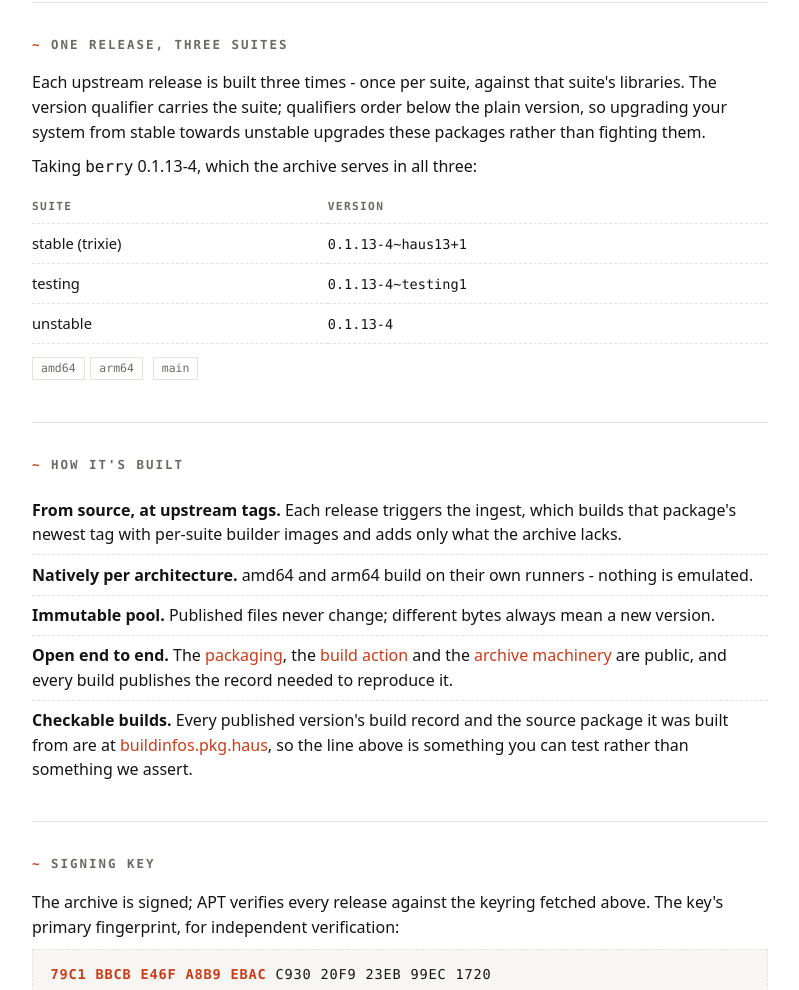
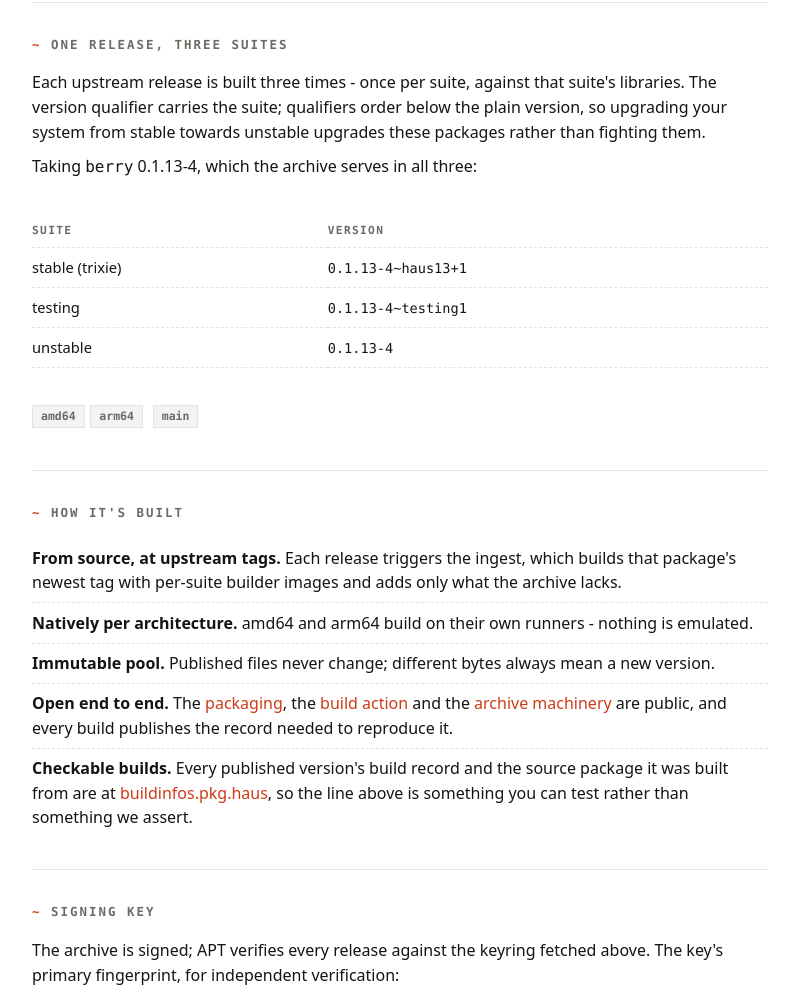
Before and after one commit to pkghaus/website, a plain HTML site: page index.html in a window 1280 px wide. Shown: the part 741-1731 px from the top of the page, without its empty margins (240-1039 px from the left). Drawn offline with Linux system fonts and the light colour scheme; a script that the page names is missing.

Commit message:
Match the estate on the header gap, chips and table cells
An audit of all 15 page templates across the three hosts compared every CSS
rule rather than a chosen handful: 122 selectors, 7 of which differed.
Three of those were here.

The space under the header rule is now stated rather than inherited from
whatever follows, so it is 2rem on every page of every host and matches the
2rem above the footer rule.

The chips lacked the background, weight and nowrap that apt's carry, so
amd64/arm64/main looked flatter here than the same component does there.
Table cells lacked vertical-align: top. The table wrapper had no padding
where every other surface gives it 1.5rem.

```diff
--- a/index.html
+++ b/index.html
@@ -59,6 +59,9 @@
     border-bottom: 3px solid var(--ink);
     flex-wrap: wrap;
   }
+  /* The clear space under the header's rule: the same on every page of
+     every host, and the same as the space above the footer's. */
+  header + * { margin-top: 0; padding-top: 2rem; }
   .wordmark {
     font-family: ui-monospace, Menlo, Consolas, monospace;
     font-size: clamp(1.9rem, 6vw, 2.6rem);
@@ -132,8 +135,8 @@
   button.suitechip[aria-pressed="true"] { color: var(--accent-text); border-color: var(--accent); font-weight: 600; }
 
   table { border-collapse: collapse; width: 100%; font-size: .92rem; }
-  .tablewrap { overflow-x: auto; }
-  th, td { text-align: left; padding: .5rem .75rem .5rem 0; border-bottom: 1px dashed var(--line); }
+  .tablewrap { overflow-x: auto; padding: 1.5rem 0; }
+  th, td { text-align: left; padding: .5rem .75rem .5rem 0; border-bottom: 1px dashed var(--line); vertical-align: top; }
   th {
     font-family: ui-monospace, Menlo, Consolas, monospace;
     font-size: .7rem;
@@ -147,9 +150,12 @@
     display: inline-block;
     font-family: ui-monospace, Menlo, Consolas, monospace;
     font-size: .72rem;
+    font-weight: 600;
     border: 1px solid var(--line);
+    background: color-mix(in srgb, var(--muted) 8%, var(--paper));
     padding: .1rem .5rem;
     margin-right: .35rem;
+    white-space: nowrap;
     color: var(--muted);
   }
 
```
Also changed, not shown: 404.html (+3 -0 lines).
